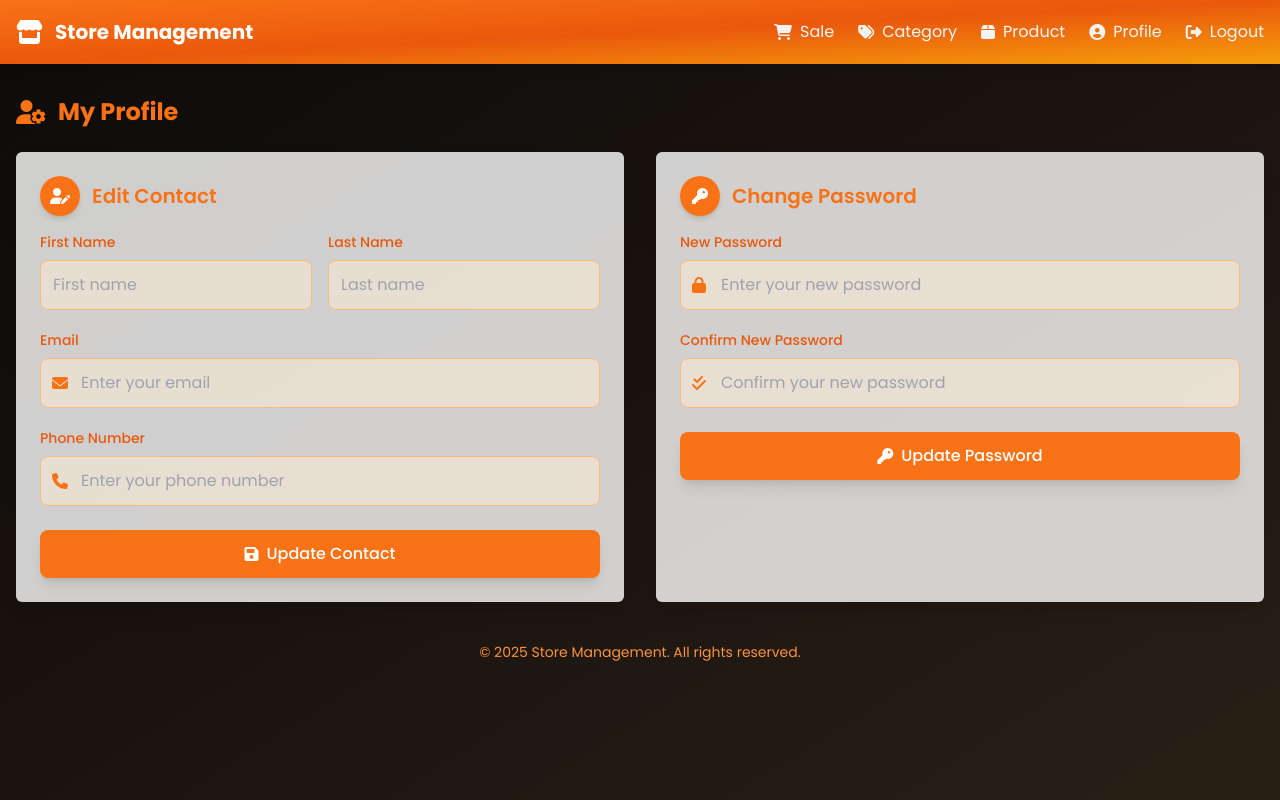
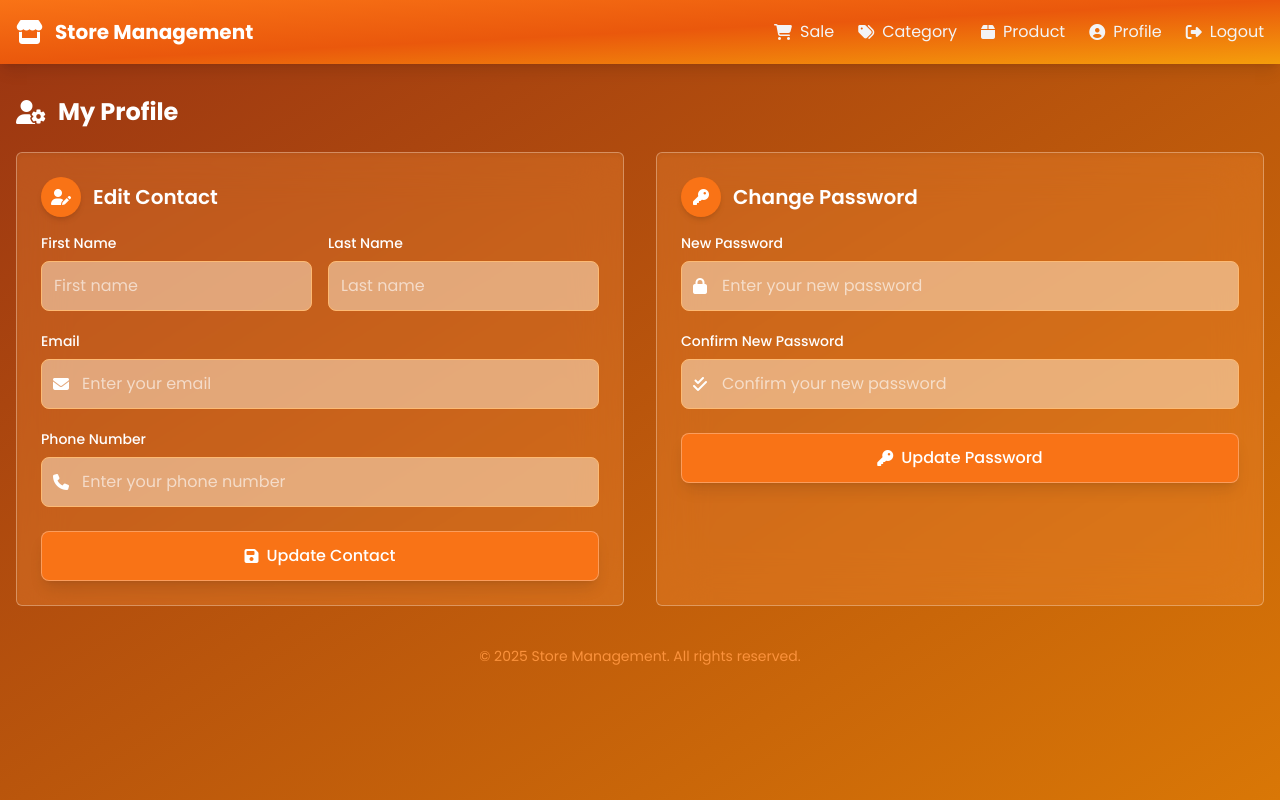
Before and after one commit to fardanaljihad/store-management, a React (Vite) app in the folder frontend/: page /dashboard/users/profile in a window 1280 px wide. Built offline with nearby package versions, Linux system fonts and the light colour scheme; no server answers.

Commit message:
Adjust themes color

```diff
--- a/frontend/src/components/Category/CategoryUpdateForm.jsx
+++ b/frontend/src/components/Category/CategoryUpdateForm.jsx
@@ -62,9 +62,9 @@ export default function CategoryUpdateForm({ token, onSuccess, category, initial
         <div className="flex justify-end items-center gap-3">
             <button
                 type="submit"
-                className="w-1/3 bg-blue-500 text-white py-3 px-4 rounded-lg hover:bg-blue-600
+                className="w-1/3 bg-blue-600 backdrop-blur-lg text-white py-3 px-4 rounded-lg hover:bg-blue-800
                             focus:outline-none focus:ring-2 focus:ring-blue-500 focus:ring-offset-2
-                             font-medium shadow-md flex justify-center items-center"
+                            font-medium shadow-md flex justify-center items-center border border-white/30"
                 >
                 <i className="fas fa-pencil-alt mr-2"></i> Update
             </button>
--- a/frontend/src/components/DashboardLayout.jsx
+++ b/frontend/src/components/DashboardLayout.jsx
@@ -2,7 +2,7 @@ import { Link, Outlet } from "react-router";
 
 export default function DashboardLayout() {
     return <>
-        <div className="bg-gradient-to-br from-[#0d0b08] via-[#1a1410] to-[#2a1f15] min-h-screen flex flex-col">
+        <div className="bg-gradient-to-br from-orange-800 to-amber-600 min-h-screen flex flex-col">
             <header className="bg-gradient-to-br from-orange-500 via-orange-600 to-amber-500 shadow-lg">
                 <div className="container mx-auto px-4 py-4 flex justify-between items-center">
                     <Link to="/dashboard" className="flex items-center text-white hover:text-black transition-colors duration-200">
--- a/frontend/src/components/Product/ProductUpdateForm.jsx
+++ b/frontend/src/components/Product/ProductUpdateForm.jsx
@@ -165,7 +165,7 @@ export default function ProductUpdateForm({ token, onSuccess, initialData, initi
         <div className="flex justify-end items-center gap-3">
             <button
                 type="submit"
-                className="w-1/4 bg-blue-500 text-white py-3 px-4 rounded-lg hover:bg-blue-600
+                className="w-1/3 bg-blue-500 text-white py-3 px-4 rounded-lg hover:bg-blue-600
                             focus:outline-none focus:ring-2 focus:ring-blue-500 focus:ring-offset-2
                              font-medium shadow-md flex justify-center items-center"
                 >
--- a/frontend/src/components/Sale/Sale.jsx
+++ b/frontend/src/components/Sale/Sale.jsx
@@ -76,7 +76,7 @@ export default function Sale() {
 
     return <>
         <div className="flex items-center mb-6">
-            <i className="fas fa-cart-shopping text-orange-500 text-2xl mr-3"></i>
+            <i className="fas fa-cart-shopping text-white text-2xl mr-3"></i>
             <h1 className="text-2xl font-bold text-white">Sales</h1>
         </div>
 
--- a/frontend/src/components/User/UserProfile.jsx
+++ b/frontend/src/components/User/UserProfile.jsx
@@ -100,60 +100,60 @@ export default function UserProfile() {
 
     return <>
         <div className="flex items-center mb-6">
-            <i className="fas fa-user-cog text-orange-500 text-2xl mr-3"></i>
-            <h1 className="text-2xl font-bold text-orange-500">My Profile</h1>
+            <i className="fas fa-user-cog text-white text-2xl mr-3"></i>
+            <h1 className="text-2xl font-bold text-white">My Profile</h1>
         </div>
 
         <div className="grid grid-cols-1 md:grid-cols-2 gap-8">
             <div
-                className="bg-white bg-opacity-80 rounded-md shadow-custom overflow-hidden card-hover animate-fade-in">
+                className="bg-orange-400/30 backdrop-blur-xl border border-white/30 shadow-inner rounded-md shadow-custom overflow-hidden card-hover animate-fade-in">
                 <div className="p-6">
                     <div className="flex items-center mb-4">
                         <div className="w-10 h-10 bg-orange-500 rounded-full flex items-center justify-center mr-3 shadow-md">
                             <i className="fas fa-user-edit text-white"></i>
                         </div>
-                        <h2 className="text-xl font-semibold text-orange-500">Edit Contact</h2>
+                        <h2 className="text-xl font-semibold text-white">Edit Contact</h2>
                     </div>
                     <form onSubmit={isHasContact ? handleUpdateContact : handleCreateContact}>
                         <div className="mb-5 grid grid-cols-1 md:grid-cols-2 gap-4">
                             <div>
-                                <label htmlFor="first_name" className="block text-orange-600 text-sm font-medium mb-2">First Name</label>
+                                <label htmlFor="first_name" className="block text-white text-sm font-medium mb-2">First Name</label>
                                 <input type="text" id="first_name" name="first_name"
-                                    className="w-full pl-3 pr-3 py-3 bg-orange-100 bg-opacity-50 border border-orange-300 text-orange-600 rounded-lg focus:outline-none focus:ring-2 focus:ring-orange-500 focus:border-orange-500 transition-all duration-200"
+                                    className="w-full pl-3 pr-3 py-3 bg-orange-100 bg-opacity-50 border border-orange-300 text-white placeholder-white/60 rounded-lg focus:outline-none focus:ring-2 focus:ring-orange-500 focus:border-orange-500 transition-all duration-200"
                                     placeholder="First name" required
                                     value={firstName} onChange={(e) => setFirstName(e.target.value)}/>
                             </div>
 
                             <div>
-                                <label htmlFor="last_name" className="block text-orange-600 text-sm font-medium mb-2">Last Name</label>
+                                <label htmlFor="last_name" className="block text-white text-sm font-medium mb-2">Last Name</label>
                                 <input type="text" id="last_name" name="last_name"
-                                    className="w-full pl-3 pr-3 py-3 bg-orange-100 bg-opacity-50 border border-orange-300 text-orange-600 rounded-lg focus:outline-none focus:ring-2 focus:ring-orange-500 focus:border-orange-500 transition-all duration-200"
+                                    className="w-full pl-3 pr-3 py-3 bg-orange-100 bg-opacity-50 border border-orange-300 text-white placeholder-white/60 rounded-lg focus:outline-none focus:ring-2 focus:ring-orange-500 focus:border-orange-500 transition-all duration-200"
                                     placeholder="Last name" required
                                     value={lastName} onChange={(e) => setLastName(e.target.value)}/>
                             </div>
                         </div>
 
                         <div className="mb-5">
-                            <label htmlFor="email" className="block text-orange-600 text-sm font-medium mb-2">Email</label>
+                            <label htmlFor="email" className="block text-white text-sm font-medium mb-2">Email</label>
                             <div className="relative">
                                 <div className="absolute inset-y-0 left-0 pl-3 flex items-center pointer-events-none">
-                                    <i className="fas fa-envelope text-orange-500"></i>
+                                    <i className="fas fa-envelope text-white"></i>
                                 </div>
                                 <input type="email" id="email" name="email"
-                                    className="w-full pl-10 pr-3 py-3 bg-orange-100 bg-opacity-50 border border-orange-300 text-orange-600 rounded-lg focus:outline-none focus:ring-2 focus:ring-orange-500 focus:border-orange-500 transition-all duration-200"
+                                    className="w-full pl-10 pr-3 py-3 bg-orange-100 bg-opacity-50 border border-orange-300 text-white placeholder-white/60 rounded-lg focus:outline-none focus:ring-2 focus:ring-orange-500 focus:border-orange-500 transition-all duration-200"
                                     placeholder="Enter your email" required
                                     value={email} onChange={(e) => setEmail(e.target.value)}/>
                             </div>
                         </div>
 
                         <div className="mb-5">
-                            <label htmlFor="phone" className="block text-orange-600 text-sm font-medium mb-2">Phone Number</label>
+                            <label htmlFor="phone" className="block text-white text-sm font-medium mb-2">Phone Number</label>
                             <div className="relative">
                                 <div className="absolute inset-y-0 left-0 pl-3 flex items-center pointer-events-none">
-                                    <i className="fas fa-phone text-orange-500"></i>
+                                    <i className="fas fa-phone text-white"></i>
                                 </div>
                                 <input type="tel" id="phone" name="phone"
-                                    className="w-full pl-10 pr-3 py-3 bg-orange-100 bg-opacity-50 border border-orange-300 text-orange-600 rounded-lg focus:outline-none focus:ring-2 focus:ring-orange-500 focus:border-orange-500 transition-all duration-200"
+                                    className="w-full pl-10 pr-3 py-3 bg-orange-100 bg-opacity-50 border border-orange-300 text-white placeholder-white/60 rounded-lg focus:outline-none focus:ring-2 focus:ring-orange-500 focus:border-orange-500 transition-all duration-200"
                                     placeholder="Enter your phone number" required
                                     value={phone} onChange={(e) => setPhone(e.target.value)}/>
                             </div>
@@ -161,7 +161,11 @@ export default function UserProfile() {
 
                         <div className="mt-6">
                             <button type="submit"
-                                    className="w-full bg-orange-500 text-white py-3 px-4 rounded-lg hover:opacity-90 focus:outline-none focus:ring-2 focus:ring-orange-500 focus:ring-offset-2 focus:ring-offset-orange-800 transition-all duration-200 font-medium shadow-lg transform hover:-translate-y-0.5 flex items-center justify-center">
+                                    className="w-full bg-orange-500 backdrop-blur-lg border border-white/30
+                                        hover:bg-orange-600 py-3 px-4 rounded-lg hover:opacity-90 text-white
+                                        focus:outline-none focus:ring-2 focus:ring-orange-500 focus:ring-offset-2
+                                        focus:ring-offset-orange-800 transition-all duration-200 font-medium
+                                        shadow-lg transform hover:-translate-y-0.5 flex items-center justify-center">
                                 <i className="fas fa-save mr-2"></i> Update Contact
                             </button>
                         </div>
@@ -170,38 +174,38 @@ export default function UserProfile() {
             </div>
 
             <div
-                className="bg-white bg-opacity-80 rounded-md shadow-custom overflow-hidden card-hover animate-fade-in">
+                className="bg-orange-400/30 backdrop-blur-xl border border-white/30 shadow-inner rounded-md shadow-custom overflow-hidden card-hover animate-fade-in">
                 <div className="p-6">
                     <div className="flex items-center mb-4">
                         <div className="w-10 h-10 bg-orange-500 rounded-full flex items-center justify-center mr-3 shadow-md">
                             <i className="fas fa-key text-white"></i>
                         </div>
-                        <h2 className="text-xl font-semibold text-orange-500">Change Password</h2>
+                        <h2 className="text-xl font-semibold text-white">Change Password</h2>
                     </div>
                     <form onSubmit={handleSubmitPassword}>
                         <div className="mb-5">
-                            <label htmlFor="new_password" className="block text-orange-600 text-sm font-medium mb-2">New
+                            <label htmlFor="new_password" className="block text-white text-sm font-medium mb-2">New
                                 Password</label>
                             <div className="relative">
                                 <div className="absolute inset-y-0 left-0 pl-3 flex items-center pointer-events-none">
-                                    <i className="fas fa-lock text-orange-500"></i>
+                                    <i className="fas fa-lock text-white"></i>
                                 </div>
                                 <input type="password" id="new_password" name="new_password"
-                                    className="w-full pl-10 pr-3 py-3 bg-orange-100 bg-opacity-50 border border-orange-300 text-orange-500 rounded-lg focus:outline-none focus:ring-2 focus:ring-orange-500 focus:border-orange-500 transition-all duration-200"
+                                    className="w-full pl-10 pr-3 py-3 bg-orange-100 bg-opacity-50 border border-orange-300 text-white placeholder-white/60 rounded-lg focus:outline-none focus:ring-2 focus:ring-orange-500 focus:border-orange-500 transition-all duration-200"
                                     placeholder="Enter your new password" required
                                     value={password} onChange={(e) => setPassword(e.target.value)}/>
                             </div>
                         </div>
 
                         <div className="mb-5">
-                            <label htmlFor="confirm_password" className="block text-orange-600 text-sm font-medium mb-2">Confirm New
+                            <label htmlFor="confirm_password" className="block text-white text-sm font-medium mb-2">Confirm New
                                 Password</label>
                             <div className="relative">
                                 <div className="absolute inset-y-0 left-0 pl-3 flex items-center pointer-events-none">
-                                    <i className="fas fa-check-double text-orange-500"></i>
+                                    <i className="fas fa-check-double text-white"></i>
                                 </div>
                                 <input type="password" id="confirm_password" name="confirm_password"
-                                    className="w-full pl-10 pr-3 py-3 bg-orange-100 bg-opacity-50 border border-orange-300 text-orange-500 rounded-lg focus:outline-none focus:ring-2 focus:ring-orange-500 focus:border-orange-500 transition-all duration-200"
+                                    className="w-full pl-10 pr-3 py-3 bg-orange-100 bg-opacity-50 border border-orange-300 text-white placeholder-white/60 rounded-lg focus:outline-none focus:ring-2 focus:ring-orange-500 focus:border-orange-500 transition-all duration-200"
                                     placeholder="Confirm your new password" required
                                     value={confirmPassword} onChange={(e) => setConfirmPassword(e.target.value)}/>
                             </div>
@@ -209,7 +213,11 @@ export default function UserProfile() {
 
                         <div className="mt-6">
                             <button type="submit"
-                                    className="w-full bg-orange-500 text-white py-3 px-4 rounded-lg hover:opacity-90 focus:outline-none focus:ring-2 focus:ring-orange-500 focus:ring-offset-2 focus:ring-offset-orange-800 transition-all duration-200 font-medium shadow-lg transform hover:-translate-y-0.5 flex items-center justify-center">
+                                    className="w-full bg-orange-500 backdrop-blur-lg border border-white/30
+                                        hover:bg-orange-600 py-3 px-4 rounded-lg hover:opacity-90 text-white
+                                        focus:outline-none focus:ring-2 focus:ring-orange-500 focus:ring-offset-2
+                                        focus:ring-offset-orange-800 transition-all duration-200 font-medium
+                                        shadow-lg transform hover:-translate-y-0.5 flex items-center justify-center">
                                 <i className="fas fa-key mr-2"></i> Update Password
                             </button>
                         </div>
```
Also changed, not shown: frontend/src/components/Category/Category.jsx (+10 -9 lines), frontend/src/components/Product/Product.jsx (+9 -10 lines), frontend/src/components/Table.jsx (+16 -9 lines).
